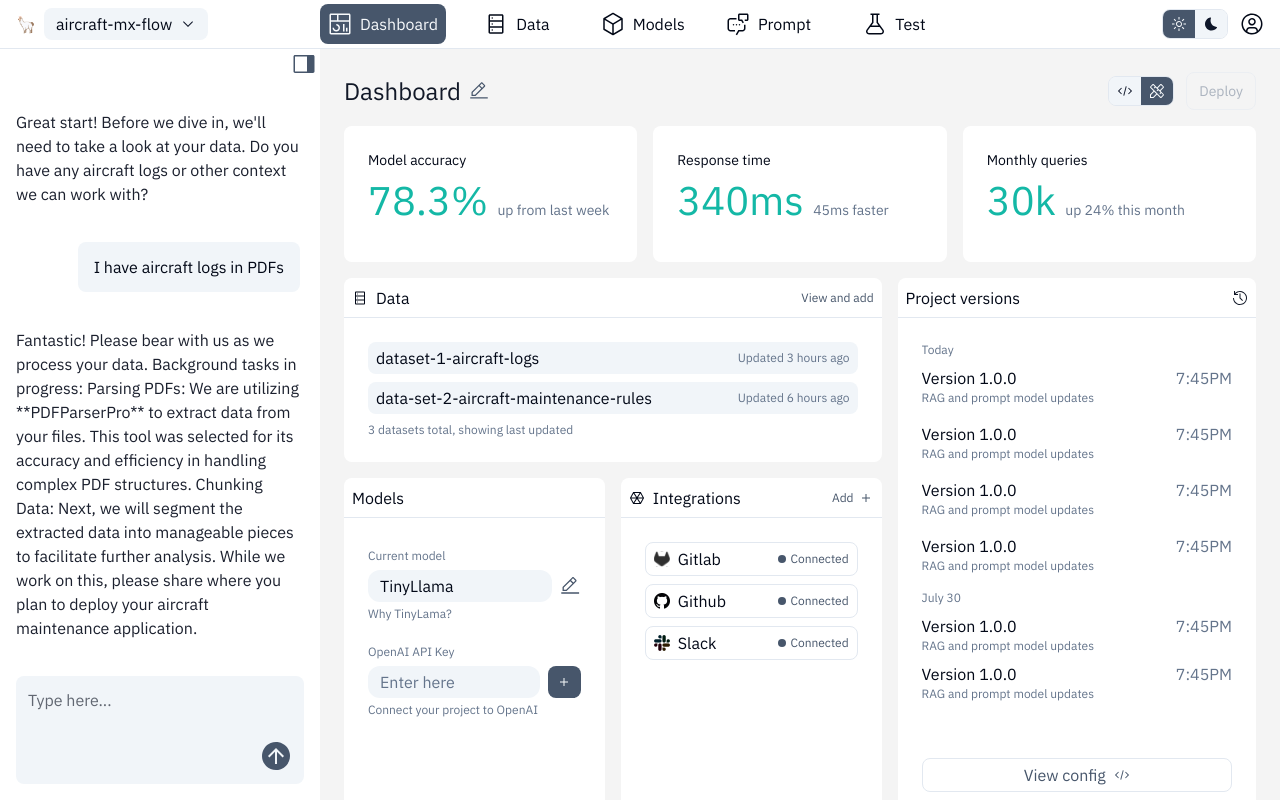
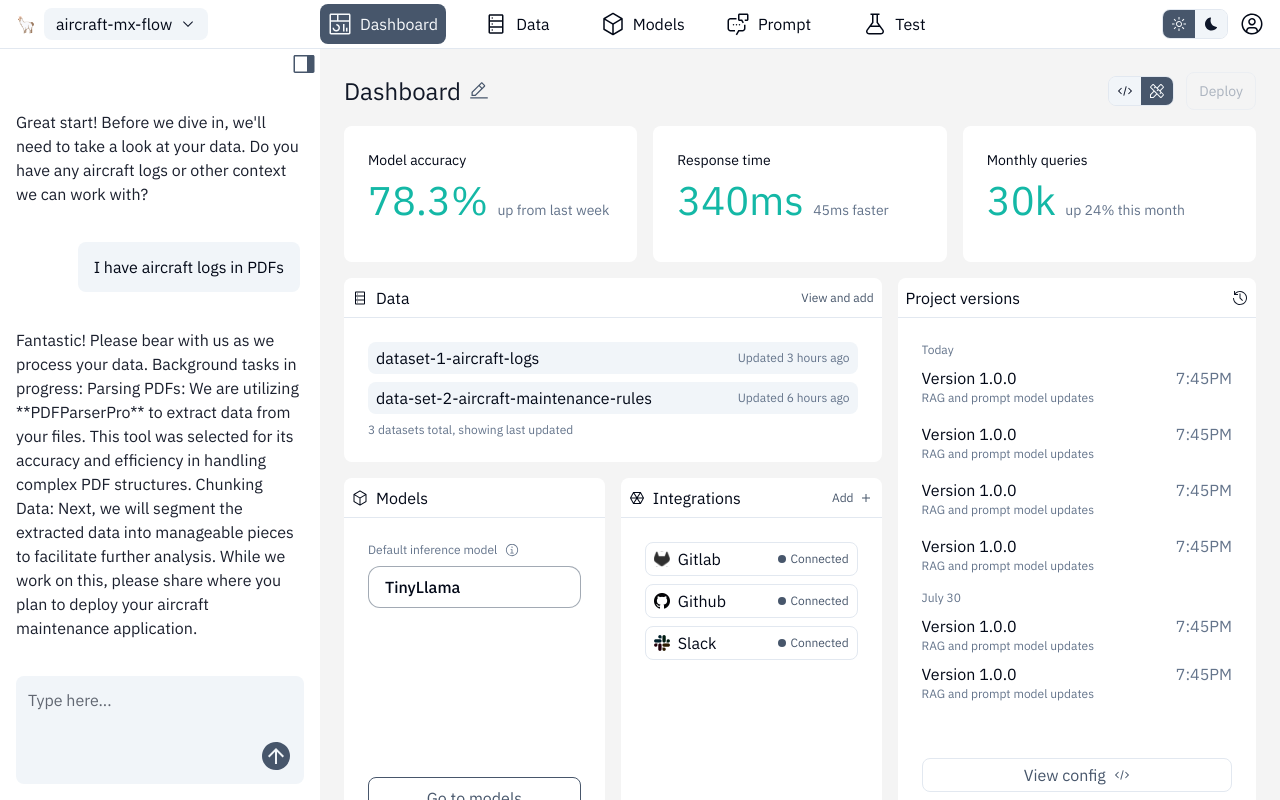
Before and after one commit to rgthelen/llamafarm, a React (Vite) app in the folder designer/: page /chat/dashboard in a window 1280 px wide. Built offline with nearby package versions, Linux system fonts and the light colour scheme.

Commit message:
dashbaord card

```diff
--- /dev/null
+++ b/designer/src/assets/icons/Info.tsx
@@ -0,0 +1,22 @@
+const Info = () => {
+  return (
+    <svg
+      xmlns="http://www.w3.org/2000/svg"
+      width="100%"
+      height="100%"
+      viewBox="0 0 14 14"
+      fill="none"
+    >
+      <path
+        d="M7.4375 9.625V6.125H5.6875V7H6.5625V9.625H5.25V10.5H8.75V9.625H7.4375ZM7 3.5C6.87021 3.5 6.74333 3.53849 6.63541 3.6106C6.52749 3.68271 6.44337 3.7852 6.3937 3.90511C6.34403 4.02503 6.33104 4.15698 6.35636 4.28428C6.38168 4.41158 6.44418 4.52851 6.53596 4.62029C6.62774 4.71207 6.74467 4.77457 6.87197 4.79989C6.99927 4.82521 7.13122 4.81222 7.25114 4.76255C7.37105 4.71288 7.47354 4.62876 7.54565 4.52084C7.61776 4.41292 7.65625 4.28604 7.65625 4.15625C7.65625 3.9822 7.58711 3.81528 7.46404 3.69221C7.34097 3.56914 7.17405 3.5 7 3.5Z"
+        fill="currentColor"
+      />
+      <path
+        d="M7 13.125C5.78859 13.125 4.60439 12.7658 3.59713 12.0928C2.58988 11.4197 1.80483 10.4631 1.34124 9.34394C0.877654 8.22474 0.756358 6.99321 0.992693 5.80507C1.22903 4.61694 1.81238 3.52557 2.66897 2.66897C3.52557 1.81238 4.61694 1.22903 5.80507 0.992693C6.99321 0.756358 8.22474 0.877654 9.34394 1.34124C10.4631 1.80483 11.4197 2.58988 12.0928 3.59713C12.7658 4.60439 13.125 5.78859 13.125 7C13.125 8.62445 12.4797 10.1824 11.331 11.331C10.1824 12.4797 8.62445 13.125 7 13.125ZM7 1.75C5.96165 1.75 4.94662 2.05791 4.08326 2.63479C3.2199 3.21166 2.547 4.0316 2.14964 4.99091C1.75228 5.95023 1.64831 7.00583 1.85088 8.02423C2.05345 9.04263 2.55347 9.97809 3.28769 10.7123C4.02192 11.4465 4.95738 11.9466 5.97578 12.1491C6.99418 12.3517 8.04978 12.2477 9.00909 11.8504C9.9684 11.453 10.7883 10.7801 11.3652 9.91675C11.9421 9.05339 12.25 8.03835 12.25 7C12.25 5.60762 11.6969 4.27226 10.7123 3.28769C9.72775 2.30313 8.39239 1.75 7 1.75Z"
+        fill="currentColor"
+      />
+    </svg>
+  )
+}
+
+export default Info
--- a/designer/src/common/FontIcon.tsx
+++ b/designer/src/common/FontIcon.tsx
@@ -31,6 +31,7 @@ const ThumbsUpFilled = lazy(() => import('../assets/icons/ThumbsUpFilled'))
 const Trashcan = lazy(() => import('../assets/icons/Trashcan'))
 const Upload = lazy(() => import('../assets/icons/Upload'))
 const UserAvatar = lazy(() => import('../assets/icons/UserAvatar'))
+const Info = lazy(() => import('../assets/icons/Info'))
 
 type FontIconTypes =
   | 'add'
@@ -64,6 +65,7 @@ type FontIconTypes =
   | 'trashcan'
   | 'upload'
   | 'user-avatar'
+  | 'info'
 
 export interface FontIconProps {
   className?: string
@@ -144,6 +146,8 @@ const FontIcon: React.FC<FontIconProps> = ({
         return <Upload />
       case 'user-avatar':
         return <UserAvatar />
+      case 'info':
+        return <Info />
     }
   }, [type])
 
--- a/designer/src/components/Dashboard/Dashboard.tsx
+++ b/designer/src/components/Dashboard/Dashboard.tsx
@@ -7,6 +7,7 @@ import GithubLogoLight from '../../assets/logos/github-logo-light.svg'
 import SlackLogoLight from '../../assets/logos/slack-logo-light.svg'
 import { useTheme } from '../../contexts/ThemeContext'
 import { useEffect, useState } from 'react'
+import { useNavigate } from 'react-router-dom'
 import ModeToggle, { Mode } from '../ModeToggle'
 import DataCards from './DataCards'
 import ProjectModal, { ProjectModalMode } from '../ProjectModal'
@@ -14,6 +15,7 @@ import ConfigEditor from '../ConfigEditor'
 
 const Dashboard = () => {
   const { theme } = useTheme()
+  const navigate = useNavigate()
   const [mode, setMode] = useState<Mode>('designer')
   const [projectName, setProjectName] = useState<string>('Dashboard')
   const [isModalOpen, setIsModalOpen] = useState(false)
@@ -107,46 +109,39 @@ const Dashboard = () => {
                 <div className="flex flex-row gap-4 rounded-lg">
                   <div className="w-1/2">
                     <div className="h-[40px] px-2 flex items-center rounded-tl-lg rounded-tr-lg bg-card border-b border-border">
-                      <span className="text-foreground">Models</span>
+                      <div className="flex flex-row gap-2 items-center text-foreground">
+                        <FontIcon type="model" className="w-4 h-4" />
+                        Models
+                      </div>
                     </div>
-                    <div className="p-6 flex flex-col min-h-[325px] rounded-b-lg bg-card">
-                      <div className="mb-4">
-                        <label className="text-xs text-muted-foreground">
-                          Current model
-                        </label>
-                        <div className="w-full flex flex-row gap-2 items-center justify-between">
-                          <div className="rounded-xl px-3 py-1 my-1 w-full bg-secondary">
-                            <span className="text-foreground">TinyLlama</span>
+                    <div className="p-6 flex flex-col min-h-[325px] justify-between rounded-b-lg bg-card">
+                      <div className="flex flex-col gap-3">
+                        <div>
+                          <label className="text-xs text-muted-foreground flex items-center gap-2">
+                            Default inference model
+                            <div className="relative group">
+                              <FontIcon
+                                type="info"
+                                className="w-3.5 h-3.5 text-muted-foreground"
+                              />
+                              <div className="pointer-events-none absolute left-1/2 -translate-x-1/2 mt-2 w-64 rounded-md border border-border bg-popover p-2 text-xs text-popover-foreground opacity-0 group-hover:opacity-100 transition-opacity">
+                                Generates AI responses to your questions using
+                                the relevant documents as context.
+                              </div>
+                            </div>
+                          </label>
+                          <div className="mt-2 rounded-xl border border-primary/50 bg-background px-4 py-2 text-base font-medium text-foreground">
+                            TinyLlama
                           </div>
-                          <FontIcon
-                            type="edit"
-                            className="w-6 h-6 text-primary"
-                          />
-                        </div>
-                        <div className="text-xs text-muted-foreground">
-                          Why TinyLama?
                         </div>
                       </div>
-                      <div>
-                        <label className="text-xs text-muted-foreground">
-                          OpenAI API Key
-                        </label>
-                        <div className="w-full flex flex-row gap-2 items-center justify-between my-1">
-                          <div className="rounded-xl px-3 py-1 w-full bg-secondary">
-                            <span className="text-muted-foreground">
-                              Enter here
-                            </span>
-                          </div>
-                          <button className="rounded-lg p-1 w-10 h-8 flex items-center justify-center bg-primary">
-                            <FontIcon
-                              type="add"
-                              className="w-4 h-4 text-primary-foreground"
-                            />
-                          </button>
-                        </div>
-                        <div className="text-xs text-muted-foreground">
-                          Connect your project to OpenAI
-                        </div>
+                      <div className="pt-4">
+                        <button
+                          className="w-full text-primary border border-primary rounded-lg py-2 text-base hover:bg-primary/10"
+                          onClick={() => navigate('/chat/models')}
+                        >
+                          Go to models
+                        </button>
                       </div>
                     </div>
                   </div>
```
